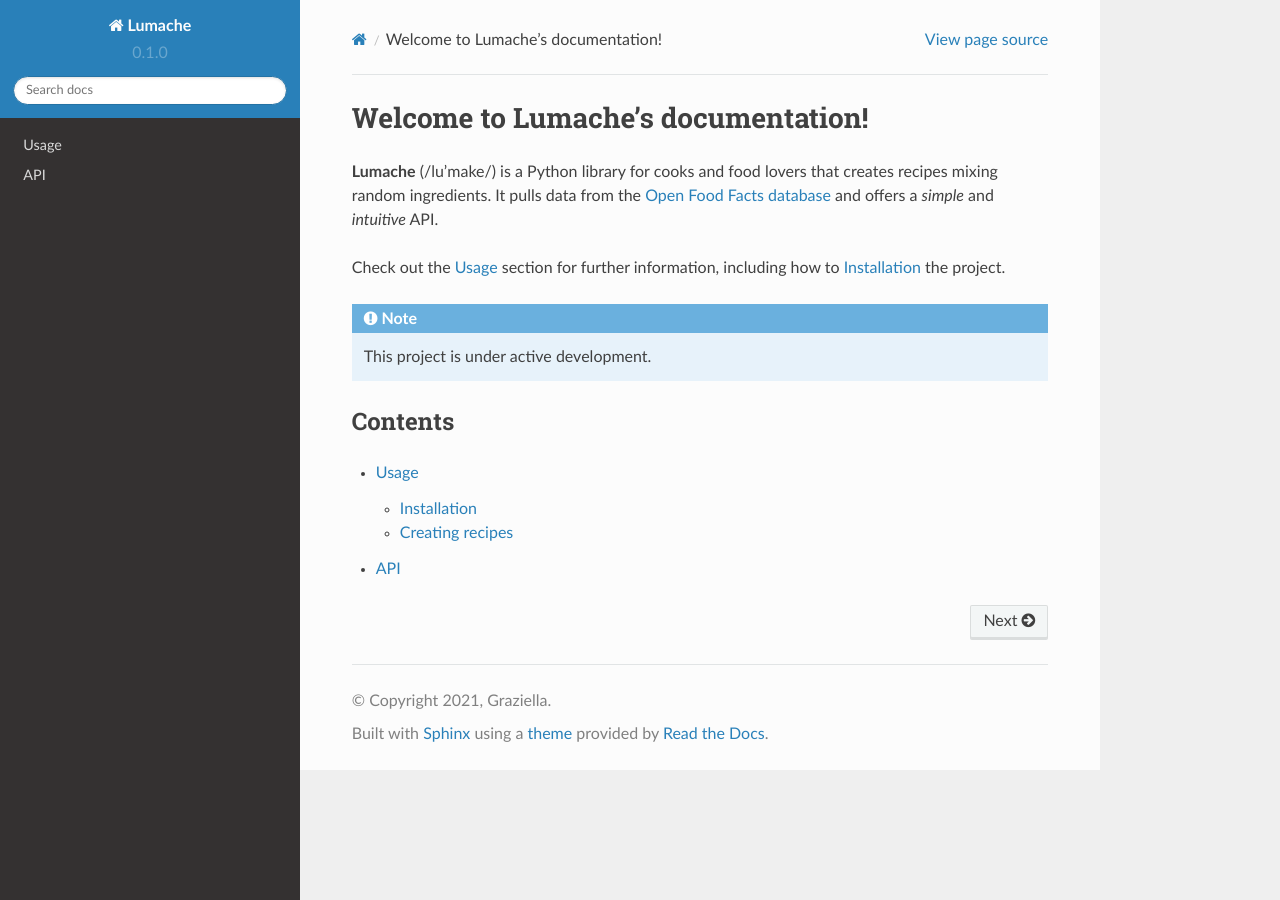
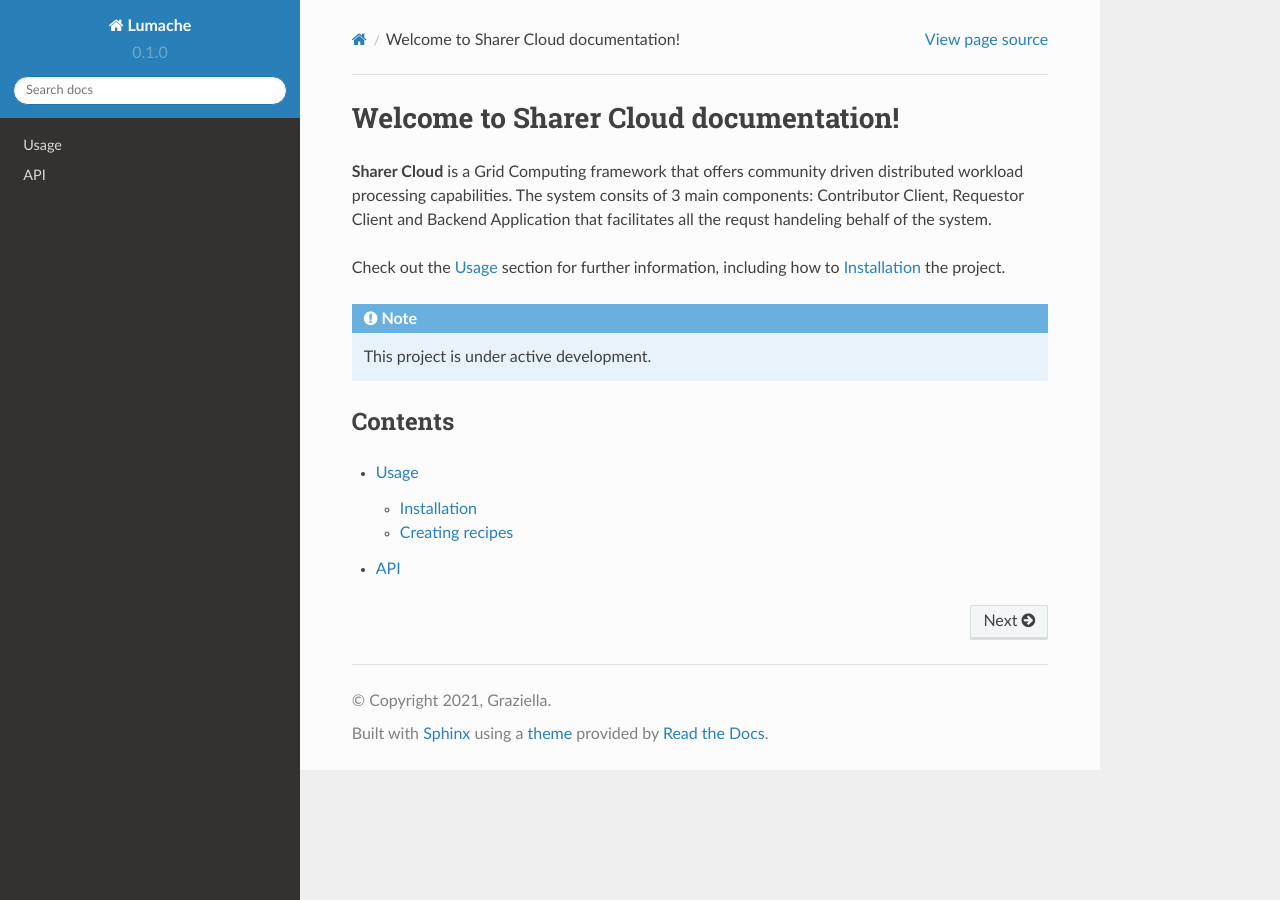
Before and after one commit to tsuresh/sharer-cloud-docs, a Sphinx documentation site: the page built from docs/source/index.rst, in a window 1280 px wide. Built offline with Sphinx 7.4.7 and the Read the Docs theme 2.0.0, drawn with Linux system fonts in a browser that asks for light colours.

Commit message:
added initial description

```diff
--- a/docs/source/index.rst
+++ b/docs/source/index.rst
@@ -1,10 +1,7 @@
-Welcome to Lumache's documentation!
+Welcome to Sharer Cloud documentation!
 ===================================
 
-**Lumache** (/lu'make/) is a Python library for cooks and food lovers
-that creates recipes mixing random ingredients.
-It pulls data from the `Open Food Facts database <https://world.openfoodfacts.org/>`_
-and offers a *simple* and *intuitive* API.
+**Sharer Cloud** is a Grid Computing framework that offers community driven distributed workload processing capabilities. The system consits of 3 main components: Contributor Client, Requestor Client and Backend Application that facilitates all the requst handeling behalf of the system.
 
 Check out the :doc:`usage` section for further information, including
 how to :ref:`installation` the project.
```
